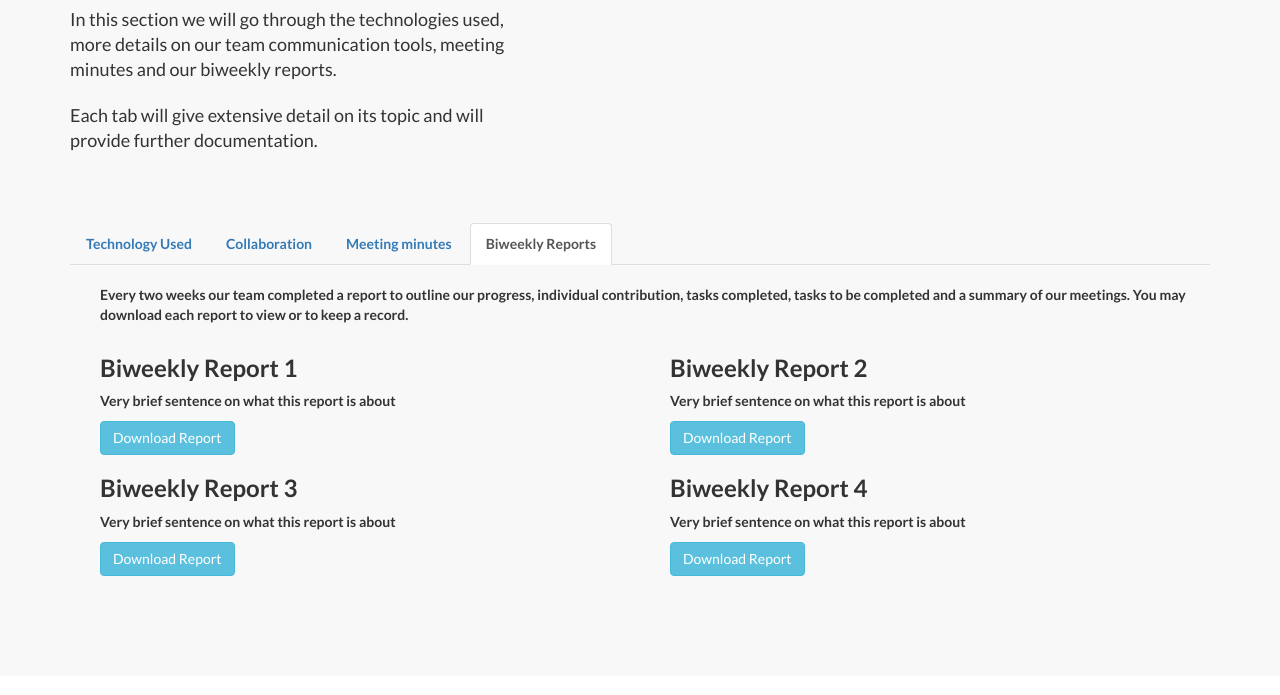
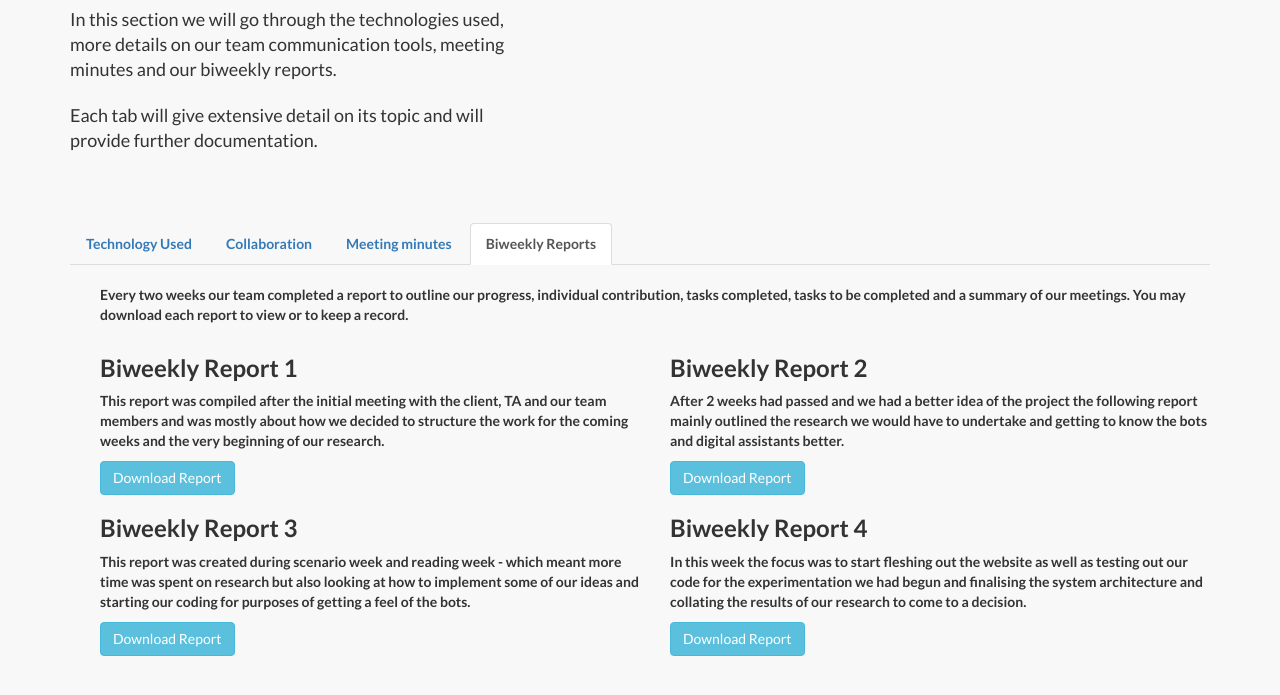
Before and after one commit to matinehAkhlaghinia/sysEngWebsite, a website: page development.html in a window 1280 px wide. Both pictures are taken after a click on the tab "Biweekly Reports". Shown: the part 209-904 px from the top of the page. Drawn offline with nearby package versions, Linux system fonts and the light colour scheme; files that its build step writes are made by us from their sources.

Commit message:
added biweekly reports to the repo and the descriptions

```diff
--- a/development.html
+++ b/development.html
@@ -1,5 +1,5 @@
 <!DOCTYPE html>
-<html lang="en" xmlns="http://www.w3.org/1999/html">
+<html lang="en" xmlns="http://www.w3.org/1999/html" xmlns="http://www.w3.org/1999/html">
 
 <head>
 
@@ -180,20 +180,20 @@
                 <div class="row">
                     <div class="col-xs-6">
                 <h3>Biweekly Report 1</h3>
-                <p>Very brief sentence on what this report is about</p>
-                <button type="button" class="btn btn-info">Download Report</button>
+                <p>This report was compiled after the initial meeting with the client, TA and our team members and was mostly about how we decided to structure the work for the coming weeks and the very beginning of our research.</p>
+                        <a href="reports/br1.pdf"><button type="button" class="btn btn-info"> Download Report</button></a>
 
                 <h3>Biweekly Report 3</h3>
-                <p>Very brief sentence on what this report is about</p>
-                <button type="button" class="btn btn-info">Download Report</button>
+                <p>This report was created during scenario week and reading week - which meant more time was spent on research but also looking at how to implement some of our ideas and starting our coding for purposes of getting a feel of the bots.</p>
+                        <a href="reports/br3.pdf"><button type="button" class="btn btn-info">Download Report</button></a>
                     </div>
                     <div class="col-xs-6">
                 <h3>Biweekly Report 2</h3>
-                <p>Very brief sentence on what this report is about</p>
-                <button type="button" class="btn btn-info">Download Report</button>
+                <p>After 2 weeks had passed and we had a better idea of the project the following report mainly outlined the research we would have to undertake and getting to know the bots and digital assistants better.</p>
+                        <a href="reports/br2.pdf"><button type="button" class="btn btn-info">Download Report</button></a>
 
                 <h3>Biweekly Report 4</h3>
-                <p>Very brief sentence on what this report is about</p>
+                <p>In this week the focus was to start fleshing out the website as well as testing out our code for the experimentation we had begun and finalising the system architecture and collating the results of our research to come to a decision.</p>
                 <button type="button" class="btn btn-info">Download Report</button></div>
                 </div>
             </div>
```
Also changed, not shown: 3 other files.
